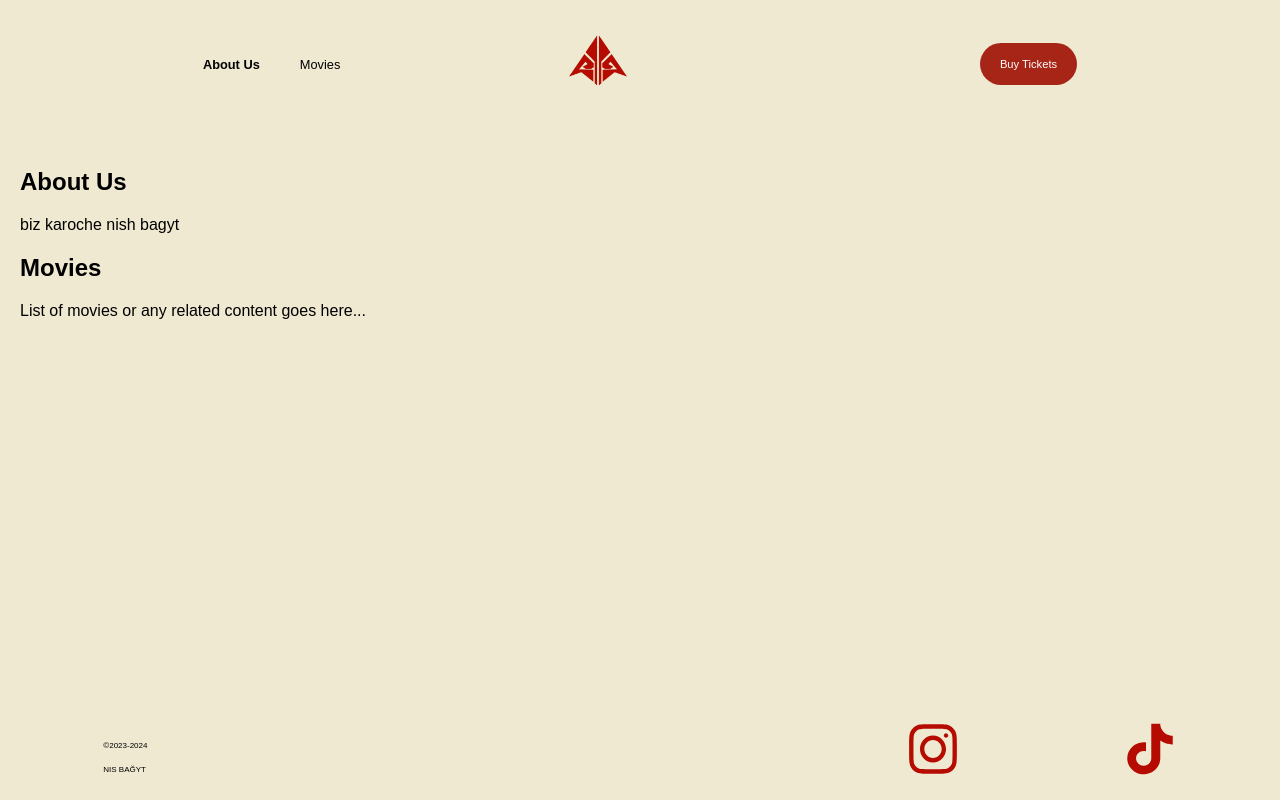
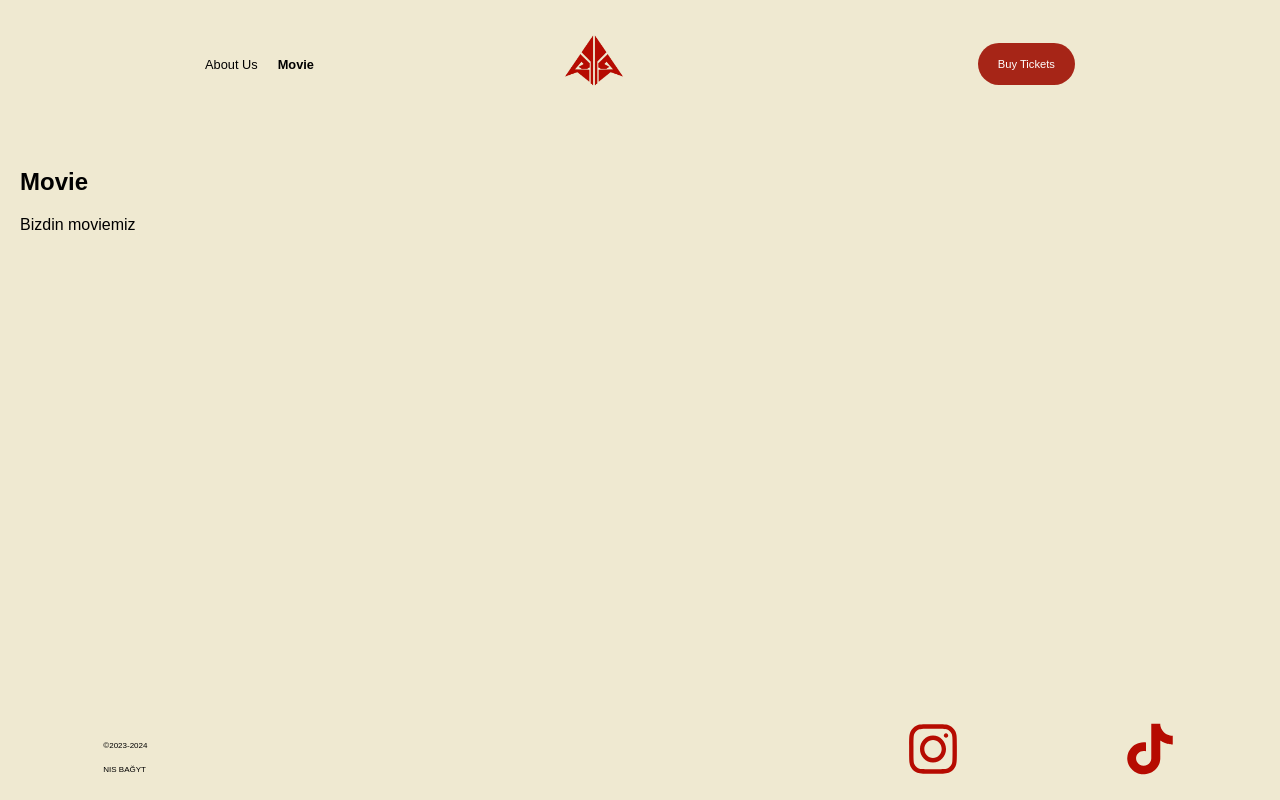
Before and after one commit to aaalliii/aaalliii.github.io, a plain HTML site: page index.html in a window 1280 px wide. Drawn offline with Linux system fonts and the light colour scheme.

Commit message:
commit 22

```diff
--- a/index.html
+++ b/index.html
@@ -13,8 +13,8 @@
 <header style="background: #efe9d1">
   <a></a>
   <nav style="background: #efe9d1">
-        <a href="index.html"><b>About Us</b></a>
-        <a href="#">Movies</a>
+    <a href=".idea/pages/AboutUs.html">About Us</a>
+    <a><b>Movie</b></a>
   </nav>
   <img class="logo" src="assets/bagyt-logo-1@2x.png" alt="Cinema Logo">
   <button class="buy-tickets-btn">Buy Tickets</button>
@@ -23,12 +23,8 @@
 
 <div class="main-content">
       <section>
-        <h2>About Us</h2>
-        <p>biz karoche nish bagyt</p>
-    </section>
-    <section>
-        <h2>Movies</h2>
-        <p>List of movies or any related content goes here...</p>
+          <h2>Movie</h2>
+          <p>Bizdin moviemiz</p>
       </section>
 </div>
 <footer>
```
Lines whose indentation alone changed are shown as unchanged.
